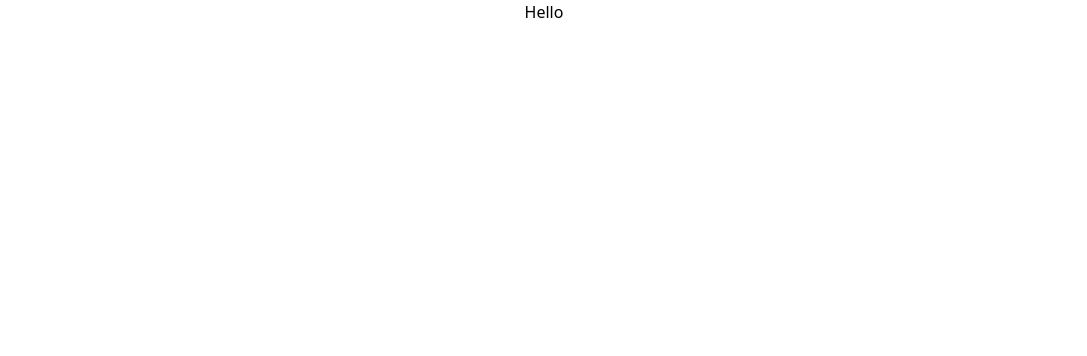
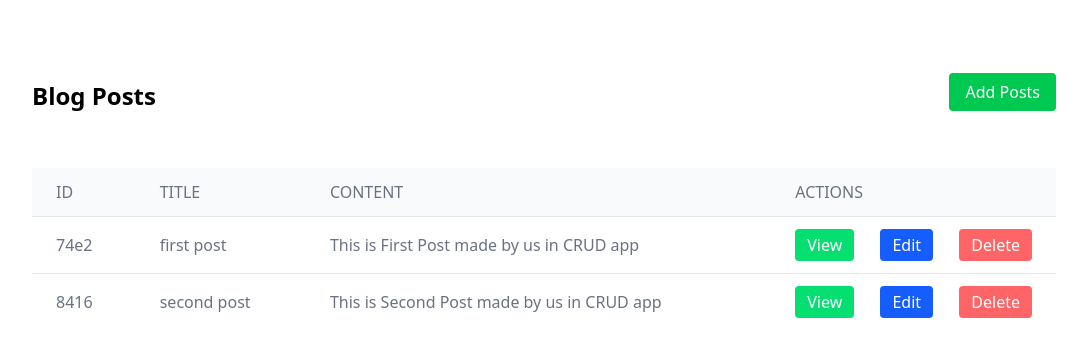
Before and after one commit to Shijin2k3/Next-CRUD-APP, a Next.js app: page /posts in a window 1280 px wide. Shown: the top 356 px of the page, without its empty margins (96-1183 px from the left). Built offline with nearby package versions, Linux system fonts and the light colour scheme; data requests are answered from the project's data file.

Commit message:
Fetched data in  home page

```diff
--- a/app/posts/page.js
+++ b/app/posts/page.js
@@ -1,7 +1,53 @@
+"use client"
+import axios from "axios";
+import Link from "next/link";
+import { useEffect, useState } from "react"
+
 export default function Posts(){
+    const [posts,setPosts]=useState([]);
+
+    const fetchRecords=async() =>{{
+        const response=await axios.get("http://localhost:5000/posts")
+        setPosts(response.data)
+    }}
+
+    useEffect(()=>{
+        fetchRecords()
+    },[])
     return(
-        <div>
-            <h1 className="text-center">Hello</h1>
+        <div className="w-full py-20  flex flex-col items-center ">
+            <div className="w-[80%] flex  justify-between mb-4">
+               <h1 className=" font-bold text-2xl mb-4">Blog Posts</h1>
+               <div >
+                  <Link href="/posts/create" className="px-4 py-2 bg-green-500 rounded text-white text-center ">Add Posts</Link>
+               </div>
+            </div>
+            <table className="w-[80%] divide-y divide-gray-200 mt-6">
+                <thead className="bg-gray-50">
+                    <tr className="">
+                        <th scope="col" className="px-6 py-3 text-start font-medium text-gray-500 uppercase">ID</th>
+                        <th scope="col" className="px-6 py-3 text-start font-medium text-gray-500 uppercase">Title</th>
+                        <th scope="col" className="px-6 py-3 text-start font-medium text-gray-500 uppercase">Content</th>
+                        <th scope="col" className="px-6 py-3 text-start font-medium text-gray-500 uppercase">Actions</th>
+                    </tr>
+                </thead>
+                <tbody className="divide-y divide-gray-200">
+                   {
+                    posts.map((post)=>(
+                      <tr key={post.id} >
+                          <td className="px-6 py-3 text-gray-500">{post.id}</td>
+                          <td className="px-6 py-3 text-gray-500">{post.title}</td>
+                          <td className="px-6 py-3 text-gray-500">{post.content}</td>
+                          <td className="px-6 py-3 flex justify-between">
+                            <button className="bg-green-400 text-white rounded px-3 py-1">View</button>
+                            <button className="bg-blue-600  text-white rounded px-3 py-1">Edit</button>
+                            <button className="bg-red-400  text-white rounded px-3 py-1">Delete</button>
+                          </td>
+                      </tr>
+                    ))
+                   }
+                </tbody>
+            </table>
         </div>
     )
 }
```
